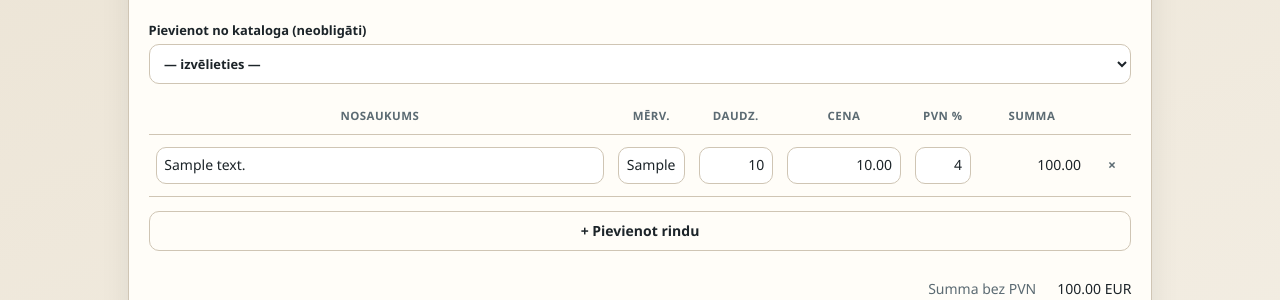
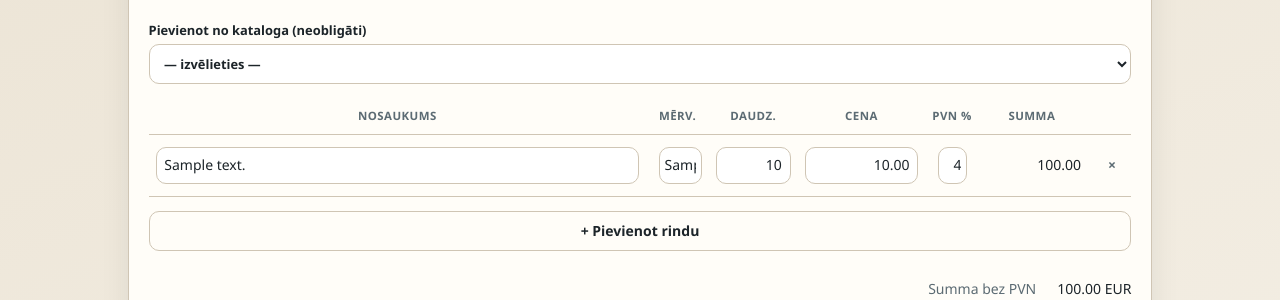
Before and after one commit to And1973/django_public, a FastAPI app: template docs-app/app/templates/documents/form.html in a window 1280 px wide. Shown: the part 1355-1655 px from the top of the page. Run offline with FastAPI, Linux system fonts and the light colour scheme; the template is opened without the code that fills it: most values are stand-ins (such as "Sample title", 1, 10 or a date in 2020); grey boxes marked "Sample" are stand-in pictures; form fields are guessed from the names that the template uses.

Commit message:
Tighten unit/VAT inputs to content width
Size line_unit and line_vat_rate to gab./21 plus small padding,
add left margin, keep right alignment.

Co-authored-by: daimpeks.lv <daimpeks.lv@gmail.com>

```diff
--- a/docs-app/app/static/style.css
+++ b/docs-app/app/static/style.css
@@ -318,10 +318,10 @@ th {
 }
 
 .lines-table .col-desc { width: auto; }
-.lines-table .col-unit { width: 5.75rem; }
+.lines-table .col-unit { width: 4.5rem; }
 .lines-table .col-qty { width: 9%; }
 .lines-table .col-price { width: 13%; }
-.lines-table .col-vat { width: 5rem; }
+.lines-table .col-vat { width: 3.75rem; }
 .lines-table .col-sum { width: 11%; }
 .lines-table .col-actions { width: 3.25rem; }
 
@@ -335,19 +335,19 @@ th {
   text-align: center;
 }
 
-/* Mērv. / PVN %: never clip "gab." / "21" (+ padding) */
+/* Mērv. / PVN %: tight to gab./21 + pad; headers stay readable */
 .lines-table th:nth-child(2),
 .lines-table td:nth-child(2) {
-  width: 5.75rem;
-  min-width: 5.75rem;
+  width: 4.5rem;
+  min-width: 4.5rem;
   overflow: visible;
   white-space: nowrap;
 }
 
 .lines-table th:nth-child(5),
 .lines-table td:nth-child(5) {
-  width: 5rem;
-  min-width: 5rem;
+  width: 3.75rem;
+  min-width: 3.75rem;
   overflow: visible;
   white-space: nowrap;
 }
@@ -365,13 +365,23 @@ th {
   padding: 0.5rem 0.55rem;
 }
 
-.lines-table input[name="line_unit"] {
-  min-width: 4.75rem; /* gab. + horizontal padding */
+.lines-table input[name="line_unit"],
+.lines-table input[name="line_vat_rate"] {
+  width: auto;
+  max-width: none;
+  margin-left: 0.4rem;
+  padding: 0.5rem 0.35rem;
   text-align: right;
 }
 
+.lines-table input[name="line_unit"] {
+  min-width: 3.1rem; /* gab. + small padding */
+  width: 3.1rem;
+}
+
 .lines-table input[name="line_vat_rate"] {
-  min-width: 3.75rem; /* 21 + horizontal padding */
+  min-width: 2.1rem; /* 21 + small padding */
+  width: 2.1rem;
 }
 
 .lines-table input[type="number"] {
```
